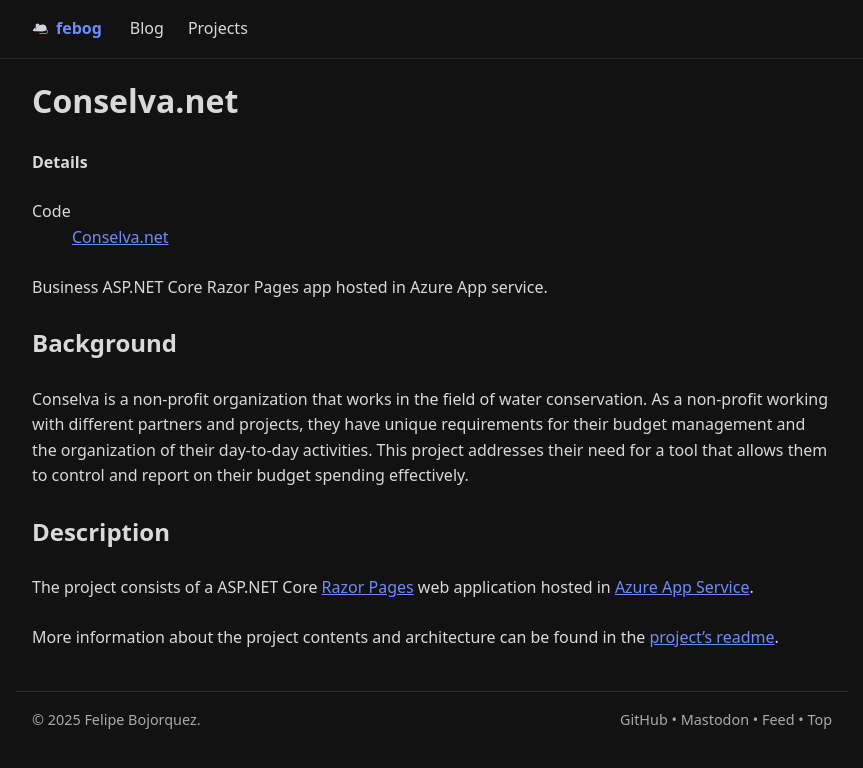
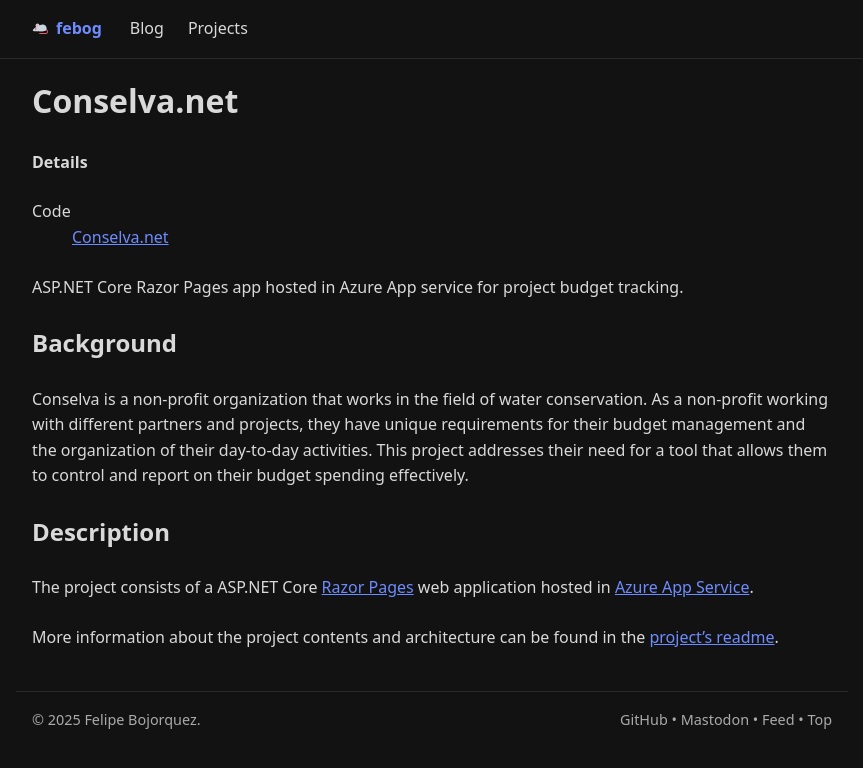
Before and after one commit to febog/website, a Jekyll site: the page built from src/_projects/conselva-net.md, in a window 1280 px wide. Shown: the top 768 px of the page, without its empty margins (208-1071 px from the left). Built offline with Jekyll 4.4.1, drawn with Linux system fonts in a browser that asks for light colours.

Commit message:
Update Conselva project description

```diff
--- a/src/_projects/conselva-net.md
+++ b/src/_projects/conselva-net.md
@@ -5,7 +5,7 @@ code_url: https://github.com/febog/conselva-budget
 project_year: 2023
 years_active: 2023 - present
 ---
-Business ASP.NET Core Razor Pages app hosted in Azure App service.
+ASP.NET Core Razor Pages app hosted in Azure App service for project budget tracking.
 
 ## Background
 
```
